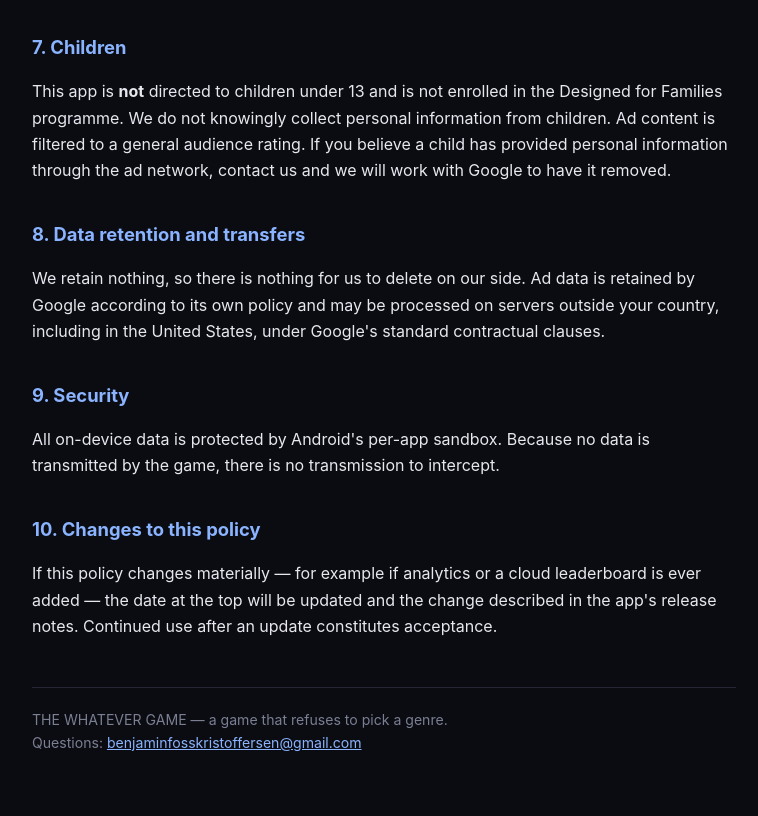
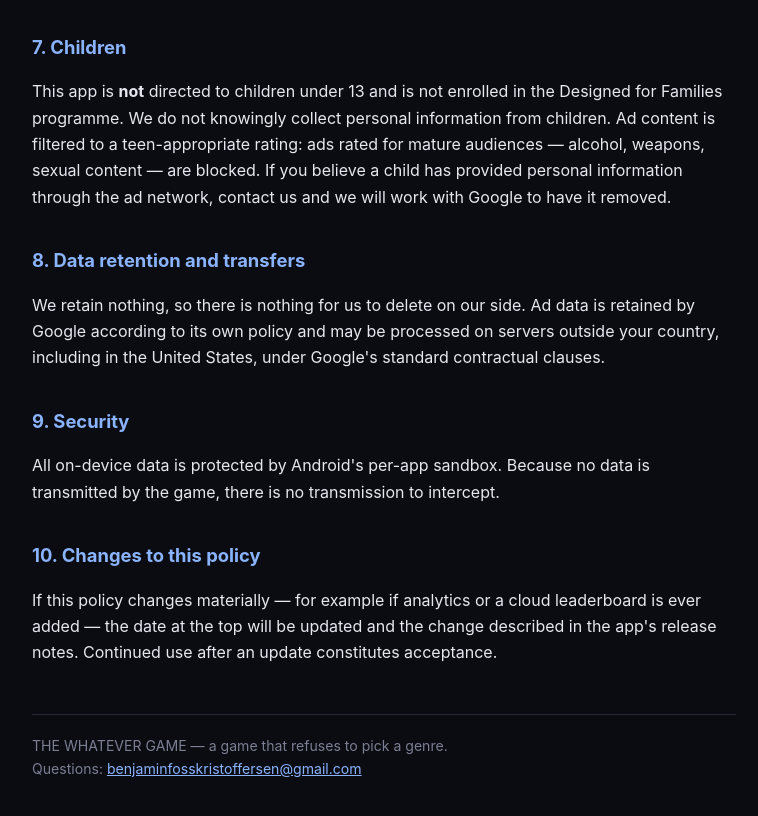
Before and after one commit to BeMintalitet/TheWhateverGame, a plain HTML site: page docs/privacy.html in a window 1280 px wide. Shown: the part 2425-3241 px from the top of the page, without its empty margins (256-1014 px from the left). Drawn offline with Linux system fonts and the light colour scheme.

Commit message:
privacy: ad content rating is T not G; repo README; site

```diff
--- a/docs/privacy.html
+++ b/docs/privacy.html
@@ -118,7 +118,8 @@ Google; we will assist where we can.</p>
 <h2>7. Children</h2>
 <p>This app is <strong>not</strong> directed to children under 13 and is not enrolled in
 the Designed for Families programme. We do not knowingly collect personal information from
-children. Ad content is filtered to a general audience rating. If you believe a child has
+children. Ad content is filtered to a teen-appropriate rating: ads rated for mature
+audiences — alcohol, weapons, sexual content — are blocked. If you believe a child has
 provided personal information through the ad network, contact us and we will work with
 Google to have it removed.</p>
 
```
Also changed, not shown: store/privacy-policy.html (+2 -1 lines), README.md.
